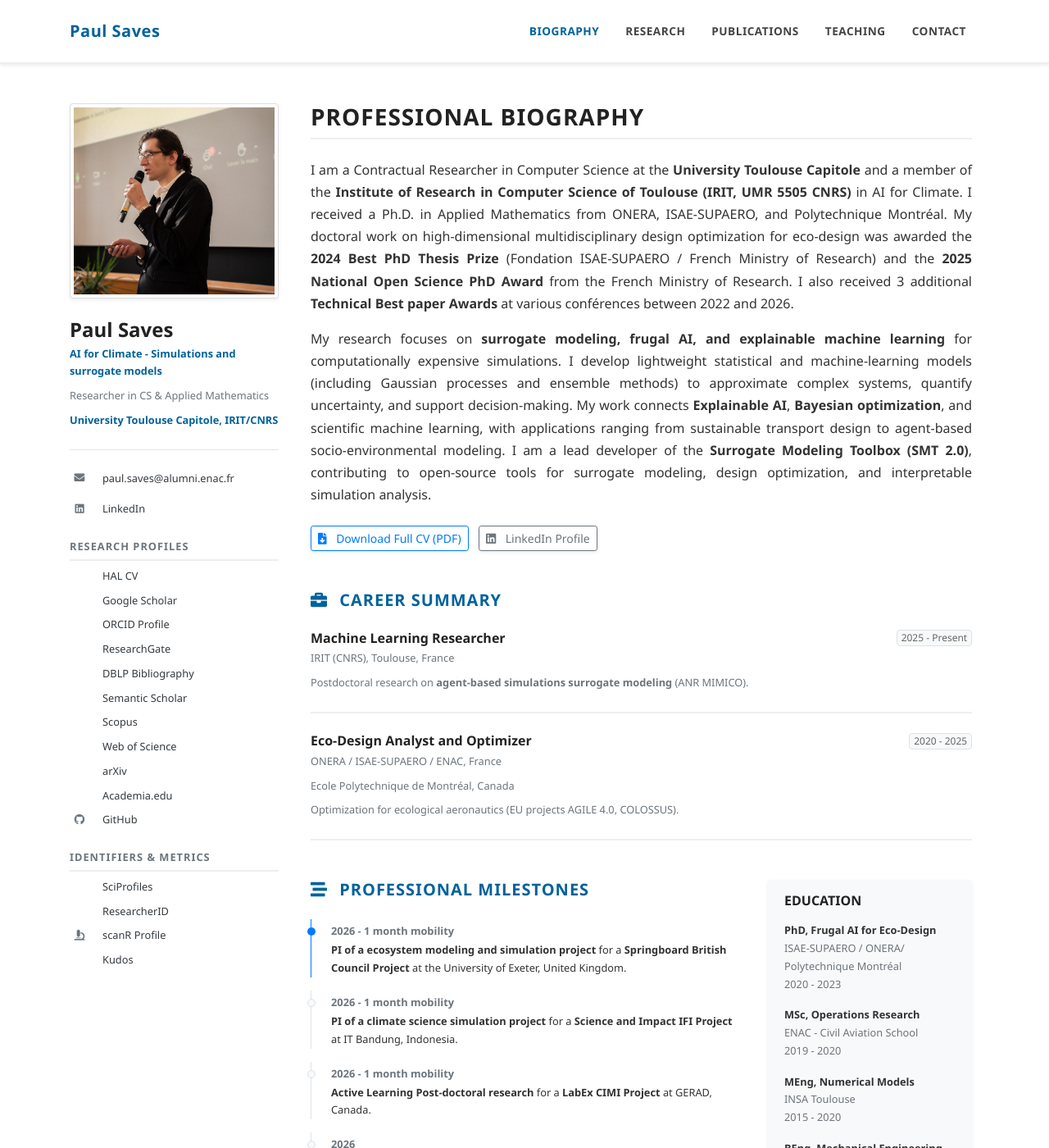
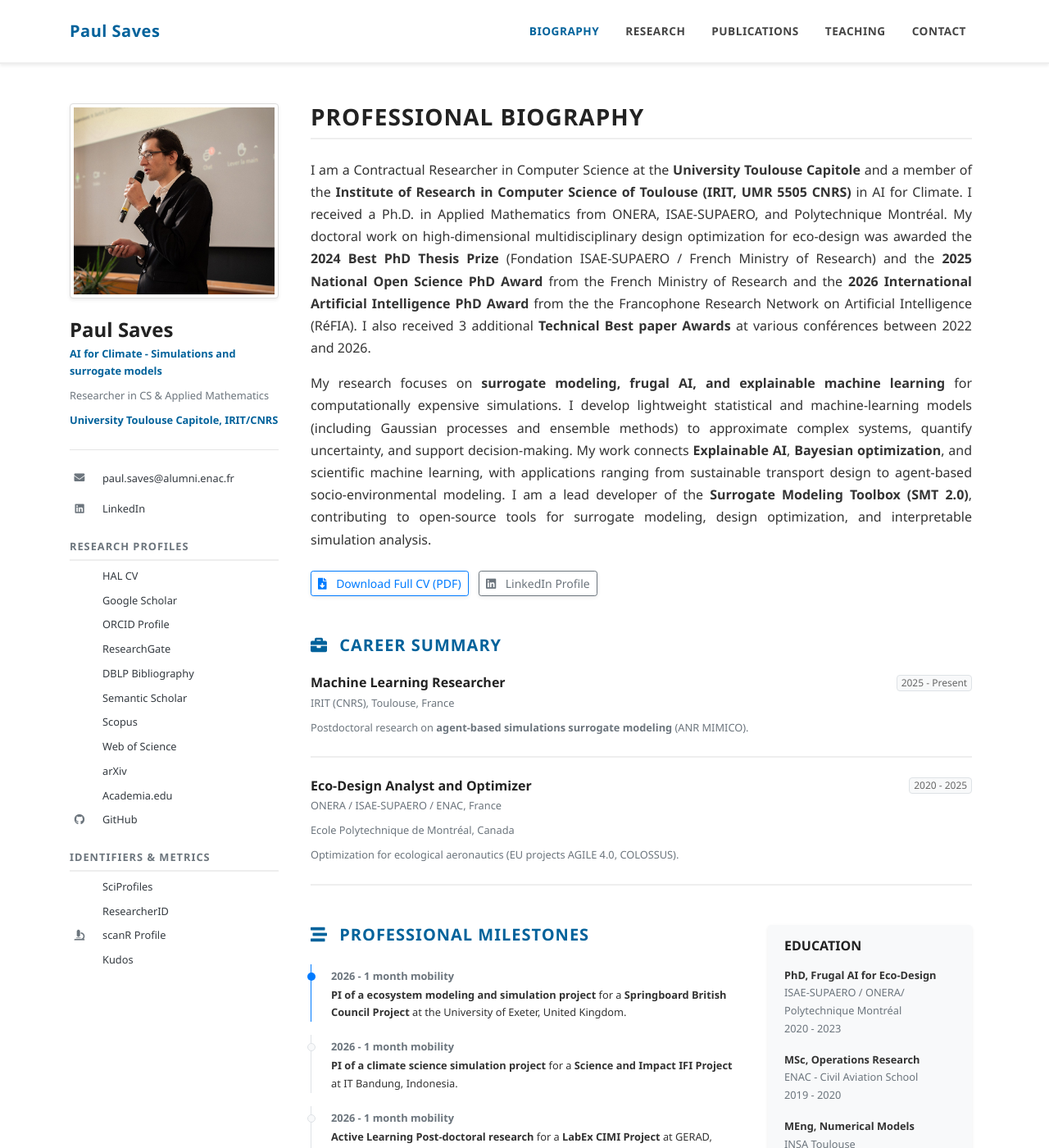
Before and after one commit to Paul-Saves/Paul-Saves.github.io, a Jekyll site: the page built from index.md, in a window 1280 px wide and 1400 px high. Shown: the whole window at 82% size. Built offline with Jekyll 4.4.1, drawn with Linux system fonts in a browser that asks for light colours; a style sheet for code colours, icons or effects is not loaded; some of the changed text lies outside the part shown.

Commit message:
add refia

```diff
--- a/index.md
+++ b/index.md
@@ -8,7 +8,8 @@ title: Biography
     <section id="biography" class="mb-5">
       <h1 class="h3 font-weight-bold border-bottom pb-2 mb-4 text-uppercase" style="letter-spacing: 1px;">Professional Biography</h1>
       <p class="text-justify">
-  I am a Contractual Researcher in Computer Science at the <strong>University Toulouse Capitole</strong> and a member of the <strong>Institute of Research in Computer Science of Toulouse (IRIT, UMR 5505 CNRS)</strong> in AI for Climate. I received a Ph.D. in Applied Mathematics from ONERA, ISAE-SUPAERO, and Polytechnique Montréal. My doctoral work on high-dimensional multidisciplinary design optimization for eco-design was awarded the <strong>2024 Best PhD Thesis Prize</strong> (Fondation ISAE-SUPAERO / French Ministry of Research) and the <strong>2025 National Open Science PhD Award</strong> from the French Ministry of Research. I also received 3 additional <strong>Technical Best paper Awards</strong> at various conférences between 2022 and 2026.
+  I am a Contractual Researcher in Computer Science at the <strong>University Toulouse Capitole</strong> and a member of the <strong>Institute of Research in Computer Science of Toulouse (IRIT, UMR 5505 CNRS)</strong> in AI for Climate. I received a Ph.D. in Applied Mathematics from ONERA, ISAE-SUPAERO, and Polytechnique Montréal. My doctoral work on high-dimensional multidisciplinary design optimization for eco-design was awarded the <strong>2024 Best PhD Thesis Prize</strong> (Fondation ISAE-SUPAERO / French Ministry of Research) and the <strong>2025 National Open Science PhD Award</strong> from the French Ministry of Research and the <strong>2026 International Artificial Intelligence PhD Award</strong> from the the Francophone Research Network on Artificial Intelligence (RéFIA).
+I also received 3 additional <strong>Technical Best paper Awards</strong> at various conférences between 2022 and 2026.
 </p>
 <p class="text-justify">
   My research focuses on <strong>surrogate modeling, frugal AI, and explainable machine learning</strong> for computationally expensive simulations. I develop lightweight statistical and machine-learning models (including Gaussian processes and ensemble methods) to approximate complex systems, quantify uncertainty, and support decision-making. My work connects <strong>Explainable AI</strong>, <strong>Bayesian optimization</strong>, and scientific machine learning, with applications ranging from sustainable transport design to agent-based socio-environmental modeling. I am a lead developer of the <strong>Surrogate Modeling Toolbox (SMT 2.0)</strong>, contributing to open-source tools for surrogate modeling, design optimization, and interpretable simulation analysis.
@@ -65,6 +66,12 @@ title: Biography
             <div class="news-dot bg-light border" style="position: absolute; left: -5px; top: 10px; width: 10px; height: 10px; border-radius: 50%;"></div>
             <span class="text-muted small font-weight-bold">2026 - 1 month mobility </span>
             <p class="small mb-0"><strong>Active Learning Post-doctoral research</strong> for a <strong>LabEx CIMI Project</strong> at GERAD, Canada.</p>
+          </div>
+          <!-- Award 2026 -->
+          <div class="news-item pl-4 mb-3 border-left" style="position: relative;">
+            <div class="news-dot bg-light border" style="position: absolute; left: -5px; top: 10px; width: 10px; height: 10px; border-radius: 50%;"></div>
+            <span class="text-muted small font-weight-bold">2026</span>
+            <p class="small mb-0"><i class="fas fa-award text-warning mr-1"></i> <strong>Artificial Intelligence best Thesis Award</strong>, by the Francophone Research Network on Artificial Intelligence (RéFIA) – French-speaking University Institute.</p>
           </div>
           <!-- Award 2026 -->
           <div class="news-item pl-4 mb-3 border-left" style="position: relative;">
```
Also changed, not shown: _pages/research.md (+3 -0 lines).
